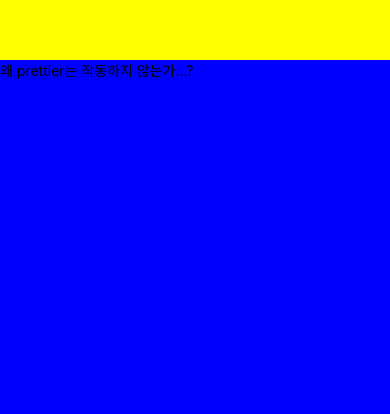
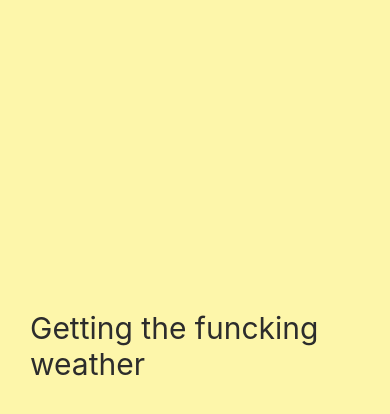
Before and after one commit to Juno-hub/weather_app, a React Native app: screen / in a window 390 px wide. Shown: the part 362-776 px from the top of the page. Built offline with nearby package versions, Linux system fonts and the light colour scheme.

Commit message:
Loading Screen

```diff
--- a/App.js
+++ b/App.js
@@ -1,30 +1,6 @@
-import { StatusBar } from 'expo-status-bar';
 import React from 'react';
-import { StyleSheet, Text, View } from 'react-native';
+import Loading from './Loading';
 
 export default function App() {
-  return (
-    <View style={styles.container}>
-      <View style={styles.yellowView} />
-      <View style={styles.blueView}>
-        <Text>왜 prettier는 작동하지 않는가...?</Text>
-      </View>
-      <StatusBar style="auto" />
-    </View>
-  );
+  return <Loading />;
 }
-
-const styles = StyleSheet.create({
-  container: {
-    flex: 1,
-    backgroundColor: '#fff'
-  },
-  yellowView: {
-    flex: 1,
-    backgroundColor: 'yellow'
-  },
-  blueView: {
-    flex: 1,
-    backgroundColor: 'blue'
-  }
-});
--- /dev/null
+++ b/Loading.js
@@ -0,0 +1,23 @@
+import React from 'react';
+import { StyleSheet, Text, View } from 'react-native';
+
+export default function Loading() {
+    return (
+    <View style={styles.container}>
+        <Text style={styles.text}>Getting the funcking weather</Text>
+    </View>
+    );
+}
+const styles = StyleSheet.create({
+        container: {
+            flex: 1,
+            justifyContent: "flex-end",
+            paddingHorizontal: 30,
+            paddingVertical: 100,
+            backgroundColor: "#FDF6AA"
+        },
+        text: {
+            color: "#2c2c2c",
+            fontSize: 30
+        }
+})
```
